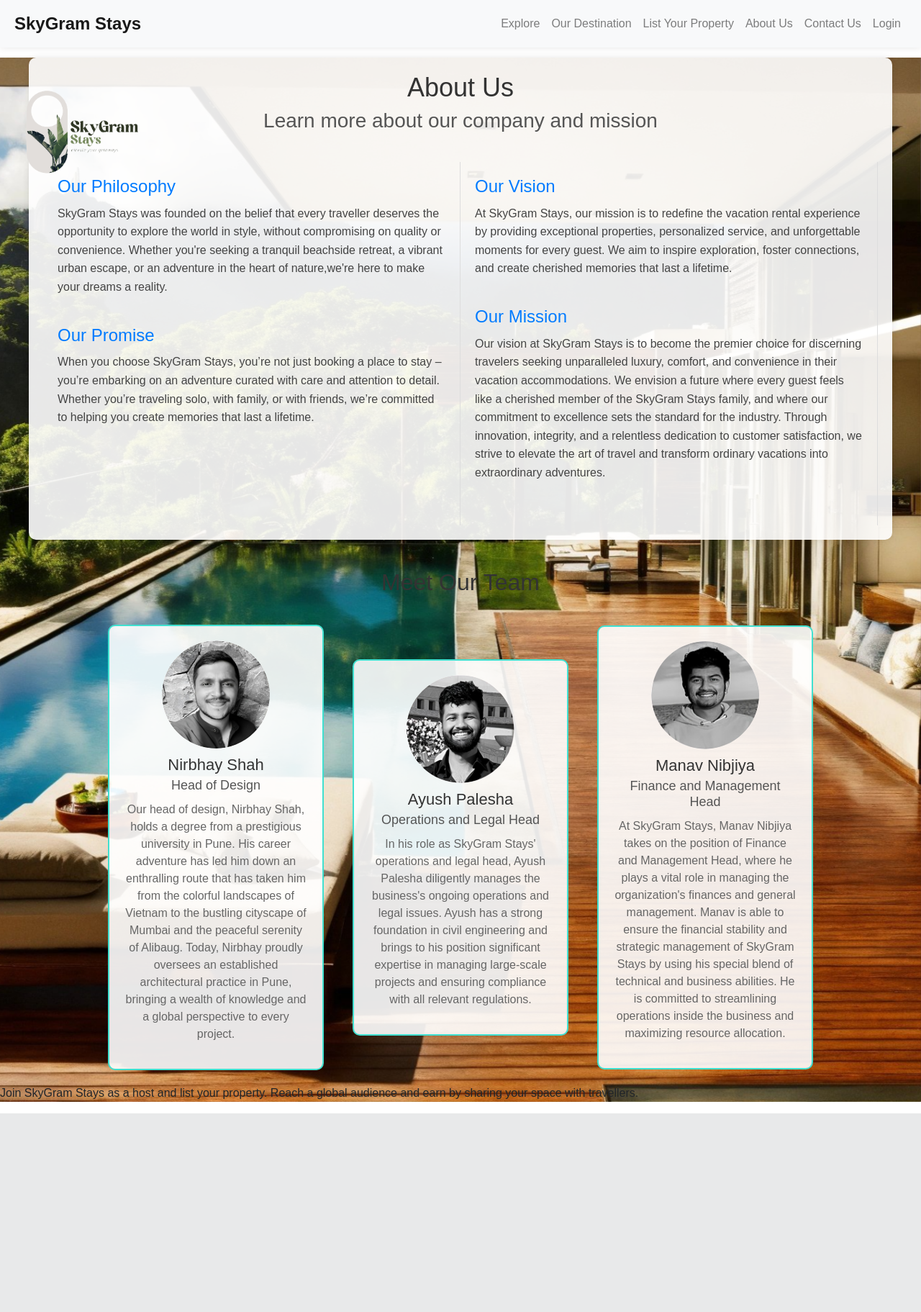
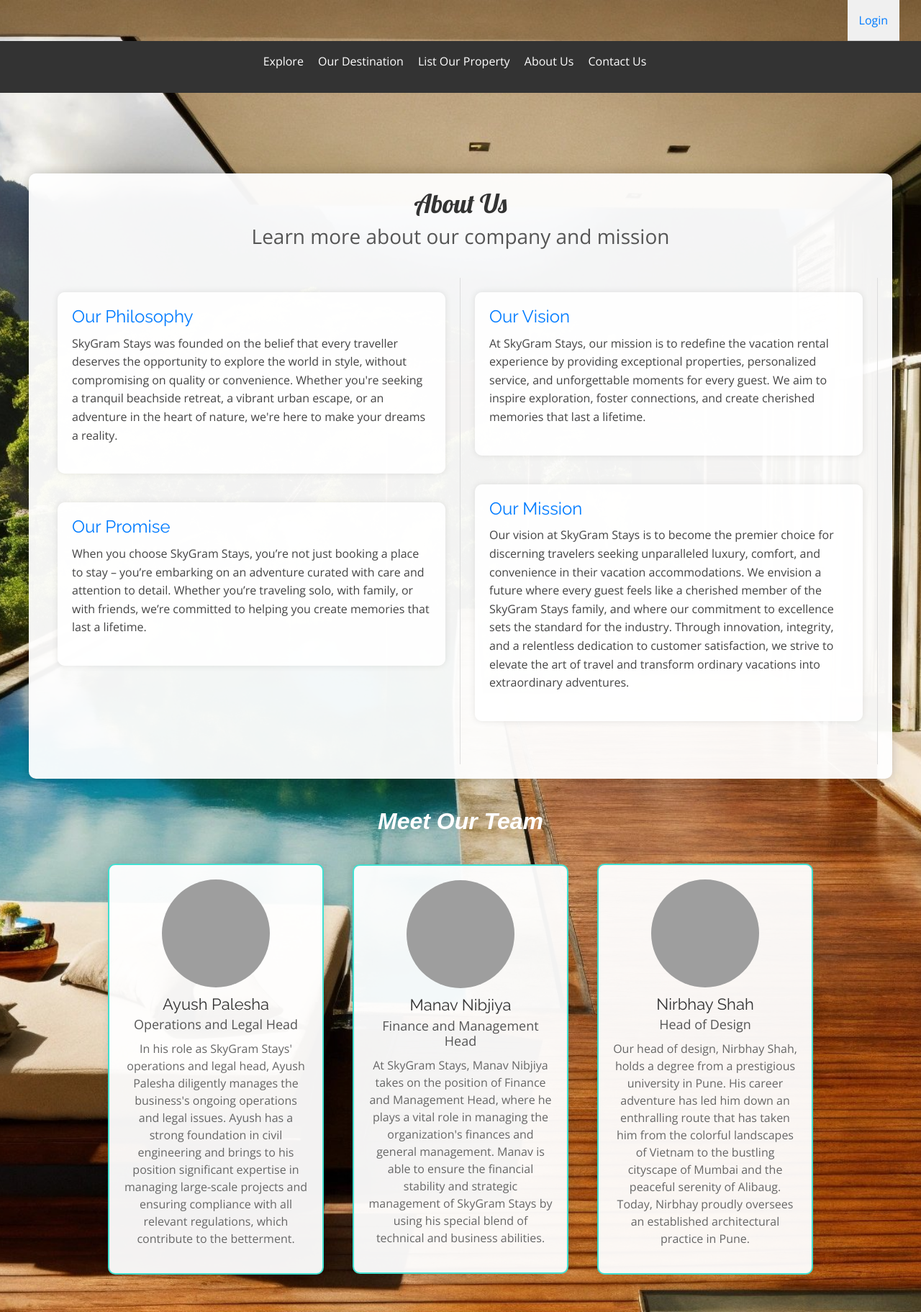
Before and after one commit to ashishruke99/Skygram-Stays, a Flask app: page /about_us in a window 1280 px wide. Shown: the whole page at 72% size. Before the commit the page ends 1547 px from the top, so only its background shows below. Run offline with Flask 3, Linux system fonts and the light colour scheme; some libraries are stand-ins or nearby versions; grey boxes are pictures that could not be loaded.

Commit message:
Update about_us.html

```diff
--- a/SkyGram Stay/templates/about_us.html
+++ b/SkyGram Stay/templates/about_us.html
@@ -1,3 +1,5 @@
+{% extends 'base.html' %}
+{% block content %}
 <!DOCTYPE html>
 <html lang="en">
 <head>
@@ -5,24 +7,23 @@
     <title>About Us</title>
     <!-- Bootstrap CSS -->
     <link rel="stylesheet" href="https://stackpath.bootstrapcdn.com/bootstrap/4.3.1/css/bootstrap.min.css">
+    <!-- Google Fonts -->
+    <link href="https://fonts.googleapis.com/css2?family=Lobster&family=Open+Sans:wght@400;600;700&family=Raleway:wght@400;700&display=swap" rel="stylesheet">
     <style>
         body {
-            font-family: Arial, sans-serif;
+            font-family: 'Open Sans', sans-serif;
             background-size: cover;
             background-position: center;
             background-repeat: no-repeat;
             margin: 0;
             padding: 0;
             position: relative;
-            overflow: auto;
         }
 
         .navbar {
-            position: fixed;
+            position: relative;
             top: 0;
-            width: 100%;
-            background-color: rgba(255, 255, 255, 0.9);
-            box-shadow: 0 0 10px rgba(0, 0, 0, 0.1);
+            width: 100%;;
             z-index: 1000;
             display: flex;
             justify-content: space-between;
@@ -32,6 +33,7 @@
         .navbar-brand {
             font-size: 24px;
             font-weight: bold;
+            font-family: 'Lobster', cursive;
         }
 
         .navbar-toggler {
@@ -47,28 +49,17 @@
             text-decoration: none;
             color: #333;
             font-size: 18px;
-        }
-
-        .logo-container {
-            position: absolute;
-            top: 10px;
-            left: 10px;
-            z-index: 2;
-        }
-
-        .logo-container img {
-            width: 200px;
-            height: auto;
+            font-family: 'Raleway', sans-serif;
         }
 
         .about-container {
             max-width: 1200px;
             margin: 80px auto 20px;
             padding: 20px;
-            background-color: rgba(255, 255, 255, 0.9);
-            box-shadow: 0 0 10px rgba(0, 0, 0, 0.1);
+            background-color: rgba(255, 255, 255, 0.95);
+            box-shadow: 0 0 15px rgba(0, 0, 0, 0.2);
             border-radius: 10px;
-            animation: slideIn 1s;
+            animation: fadeInAnimation 1s;
             position: relative;
             z-index: 1;
         }
@@ -81,6 +72,7 @@
         .about-header h1 {
             font-size: 36px;
             color: #333;
+            font-family: 'Lobster', cursive;
         }
 
         .about-header h2 {
@@ -90,12 +82,17 @@
 
         .about-section {
             margin-bottom: 40px;
+            padding: 20px;
+            background-color: rgba(255, 255, 255, 0.95);
+            box-shadow: 0 0 10px rgba(0, 0, 0, 0.1);
+            border-radius: 10px;
         }
 
         .about-section h2 {
             font-size: 24px;
             color: #333;
             margin-bottom: 10px;
+            font-family: 'Raleway', sans-serif;
         }
 
         .about-section p {
@@ -126,7 +123,7 @@
             color: #444;
         }
 
-        @keyframes slideIn {
+        @keyframes fadeInAnimation {
             from { transform: translateY(20px); opacity: 0; }
             to { transform: translateY(0); opacity: 1; }
         }
@@ -159,7 +156,7 @@
             text-align: center;
             margin-top: 40px;
             position: relative;
-            z-index: 1;
+            z-index: -1;
             min-height: 400px;
         }
 
@@ -185,7 +182,8 @@
             border: 2px solid #40e0d0;
             padding: 20px;
             border-radius: 10px;
-            background-color: rgba(255, 255, 255, 0.9);
+            background-color: rgba(255, 255, 255, 0.95);
+            box-shadow: 0 0 10px rgba(0, 0, 0, 0.1);
         }
 
         .team-member img {
@@ -199,6 +197,7 @@
             font-size: 22px;
             color: #333;
             margin: 10px 0 5px;
+            font-family: 'Raleway', sans-serif;
         }
 
         .team-member h4 {
@@ -210,6 +209,16 @@
         .team-member p {
             font-size: 16px;
             color: #666;
+            text-align: center;
+        }
+
+        .team-container h2 {
+            font-size: 32px;
+            color: white;
+            margin-bottom: 20px;
+            font-family: 'Arial', sans-serif;
+            font-weight: bold;
+            font-style: italic;
             text-align: center;
         }
 
@@ -226,7 +235,6 @@
             left: 0;
             width: 100%;
             height: 100%;
-            overflow: hidden;
         }
 
         .background-slideshow img {
@@ -239,7 +247,7 @@
             animation: slideShow 20s infinite;
             opacity: 1;
             z-index: -1;
-            animation-delay: 0s;
+            animation-delay: 1s;
         }
 
         .background-slideshow img:nth-child(2) {
@@ -250,7 +258,7 @@
             animation-delay: 13.32s;
         }
 
-        @keyframes slideShow {
+        @keyframes fadeInAnimation {
             0% {
                 transform: translateX(0);
             }
@@ -267,51 +275,6 @@
     </style>
 </head>
 <body>
-    <nav class="navbar navbar-expand-lg navbar-light bg-light">
-        <a class="navbar-brand" href="#">SkyGram Stays</a>
-        <button class="navbar-toggler" type="button" data-toggle="collapse" data-target="#navbarNav" aria-controls="navbarNav" aria-expanded="false" aria-label="Toggle navigation">
-            <span class="navbar-toggler-icon"></span>
-        </button>
-        <div class="collapse navbar-collapse" id="navbarNav">
-            <ul class="navbar-nav ml-auto">
-                <li class="nav-item">
-                    <a class="nav-link" href="{{ url_for('explore') }}">Explore</a>
-                </li>
-                <li class="nav-item">
-                    <a class="nav-link" href="{{ url_for('our_destination') }}">Our Destination</a>
-                </li>
-                <li class="nav-item">
-                    <a class="nav-link" href="{{ url_for('list_your_property') }}">List Your Property</a>
-                </li>
-                <li class="nav-item">
-                    <a class="nav-link" href="{{ url_for('about_us') }}">About Us</a>
-                </li>
-                <li class="nav-item">
-                    <a class="nav-link" href="{{ url_for('contact_us') }}">Contact Us</a>
-                </li>
-                {% if 'user_id' in session %}
-                <li class="nav-item dropdown">
-                    <a class="nav-link dropdown-toggle" href="#" id="navbarDropdown" role="button" data-toggle="dropdown" aria-haspopup="true" aria-expanded="false">
-                        <img src="{{ random_image_url }}" alt="User Icon" class="rounded-circle" width="30" height="30">
-                        Hi {{ session['first_name'] }} {{ session['last_name'] }}
-                    </a>
-                    <div class="dropdown-menu" aria-labelledby="navbarDropdown">
-                        <a class="dropdown-item" href="#">Edit Profile</a>
-                        <a class="dropdown-item" href="{{ url_for('logout') }}">Logout</a>
-                    </div>
-                </li>
-                {% else %}
-                <li class="nav-item">
-                    <a class="nav-link" href="{{ url_for('login') }}">Login</a>
-                </li>
-                {% endif %}
-            </ul>
-        </div>
-    </nav>
-
-    <div class="logo-container">
-        <img src="{{ url_for('static', filename='img/logo.png') }}" alt="Logo">
-    </div>
     <div class="background-slideshow">
         <img src="{{ url_for('static', filename='img/02.jpg') }}" alt="Background Image 1">
         <img src="{{ url_for('static', filename='img/01.jpg') }}" alt="Background Image 2">
@@ -326,7 +289,7 @@
             <div class="about-column">
                 <div class="about-section">
                     <h2>Our Philosophy</h2>
-                    <p>SkyGram Stays was founded on the belief that every traveller deserves the opportunity to explore the world in style, without compromising on quality or convenience. Whether you're seeking a tranquil beachside retreat, a vibrant urban escape, or an adventure in the heart of nature,we're here to make your dreams a reality.</p>
+                    <p>SkyGram Stays was founded on the belief that every traveller deserves the opportunity to explore the world in style, without compromising on quality or convenience. Whether you're seeking a tranquil beachside retreat, a vibrant urban escape, or an adventure in the heart of nature, we're here to make your dreams a reality.</p>
                 </div>
                 <div class="about-section">
                     <h2>Our Promise</h2>
@@ -349,26 +312,25 @@
         <h2>Meet Our Team</h2>
         <div class="team-members">
             <div class="team-member">
-                <img src="{{ url_for('static', filename='img/team1.jpg') }}" alt="Nirbhay Shah">
+                <img src="{{ url_for('static', filename='img/ayush.jpg') }}" alt="Ayush Palesha">
+                <h3>Ayush Palesha</h3>
+                <h4>Operations and Legal Head</h4>
+                <p>In his role as SkyGram Stays' operations and legal head, Ayush Palesha diligently manages the business's ongoing operations and legal issues. Ayush has a strong foundation in civil engineering and brings to his position significant expertise in managing large-scale projects and ensuring compliance with all relevant regulations, which contribute to the betterment.</p>
+            </div>
+            <div class="team-member">
+                <img src="{{ url_for('static', filename='img/manav.jpg') }}" alt="Manav Nibjiya">
+                <h3>Manav Nibjiya</h3>
+                <h4>Finance and Management Head</h4>
+                <p>At SkyGram Stays, Manav Nibjiya takes on the position of Finance and Management Head, where he plays a vital role in managing the organization's finances and general management. Manav is able to ensure the financial stability and strategic management of SkyGram Stays by using his special blend of technical and business abilities. </p>
+            </div>
+            <div class="team-member">
+                <img src="{{ url_for('static', filename='img/nirbhay.jpg') }}" alt="Nirbhay Shah">
                 <h3>Nirbhay Shah</h3>
                 <h4>Head of Design</h4>
-                <p>Our head of design, Nirbhay Shah, holds a degree from a prestigious university in Pune. His career adventure has led him down an enthralling route that has taken him from the colorful landscapes of Vietnam to the bustling cityscape of Mumbai and the peaceful serenity of Alibaug. Today, Nirbhay proudly oversees an established architectural practice in Pune, bringing a wealth of knowledge and a global perspective to every project.</p>
-            </div>
-            <div class="team-member">
-                <img src="{{ url_for('static', filename='img/team3.jpg') }}" alt="Ayush Palesha">
-                <h3>Ayush Palesha</h3>
-                <h4>Operations and Legal Head</h4>
-                <p>In his role as SkyGram Stays' operations and legal head, Ayush Palesha diligently manages the business's ongoing operations and legal issues. Ayush has a strong foundation in civil engineering and brings to his position significant expertise in managing large-scale projects and ensuring compliance with all relevant regulations.</p>
-            </div>
-            <div class="team-member">
-                <img src="{{ url_for('static', filename='img/team2.jpg') }}" alt="Manav Nibjiya">
-                <h3>Manav Nibjiya</h3>
-                <h4>Finance and Management Head</h4>
-                <p>At SkyGram Stays, Manav Nibjiya takes on the position of Finance and Management Head, where he plays a vital role in managing the organization's finances and general management. Manav is able to ensure the financial stability and strategic management of SkyGram Stays by using his special blend of technical and business abilities. He is committed to streamlining operations inside the business and maximizing resource allocation.</p>
+                <p>Our head of design, Nirbhay Shah, holds a degree from a prestigious university in Pune. His career adventure has led him down an enthralling route that has taken him from the colorful landscapes of Vietnam to the bustling cityscape of Mumbai and the peaceful serenity of Alibaug. Today, Nirbhay proudly oversees an established architectural practice in Pune.</p>
             </div>
         </div>
     </div>
-    <p>Join SkyGram Stays as a host and list your property. Reach a global audience and earn by sharing your space with travellers.</p>
 
     <!-- Bootstrap JS, Popper.js, and jQuery -->
     <script src="https://code.jquery.com/jquery-3.3.1.slim.min.js"></script>
@@ -376,3 +338,4 @@
     <script src="https://stackpath.bootstrapcdn.com/bootstrap/4.3.1/js/bootstrap.min.js"></script>
 </body>
 </html>
+{% endblock %}
```
